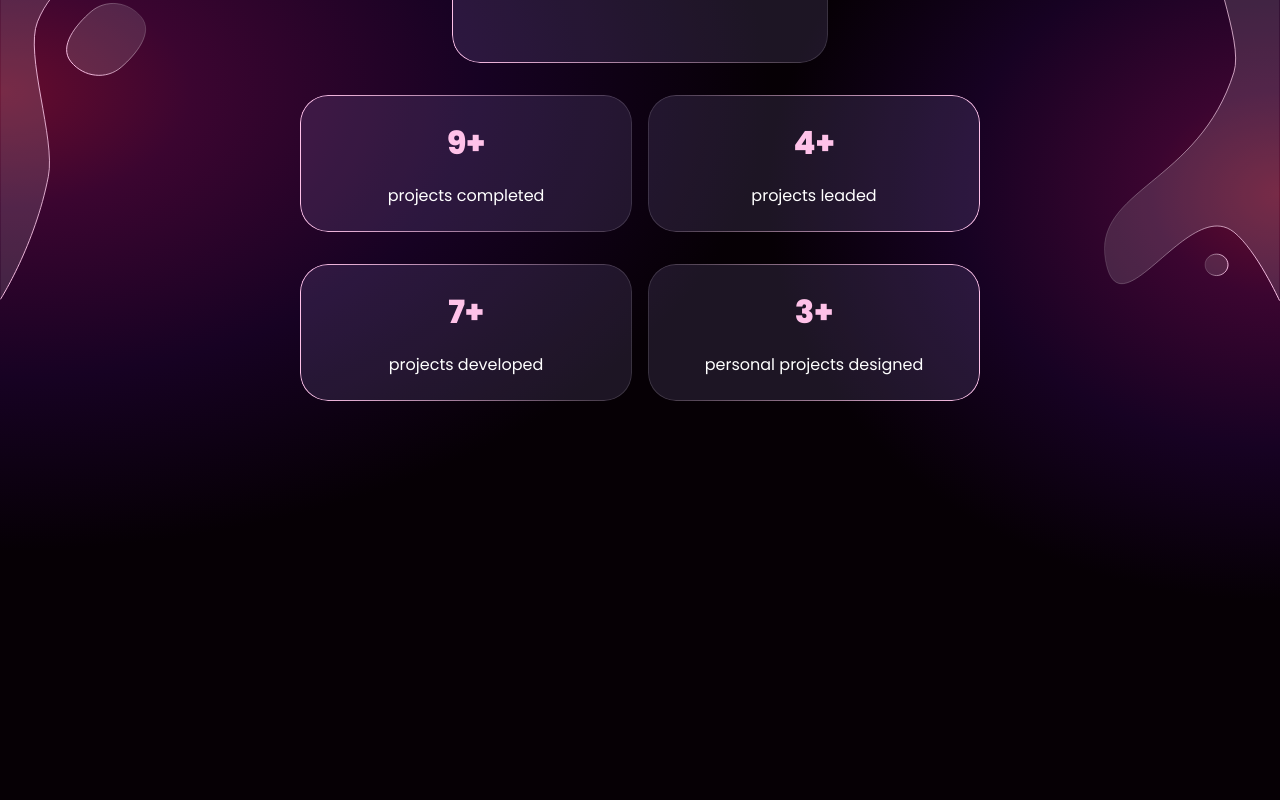
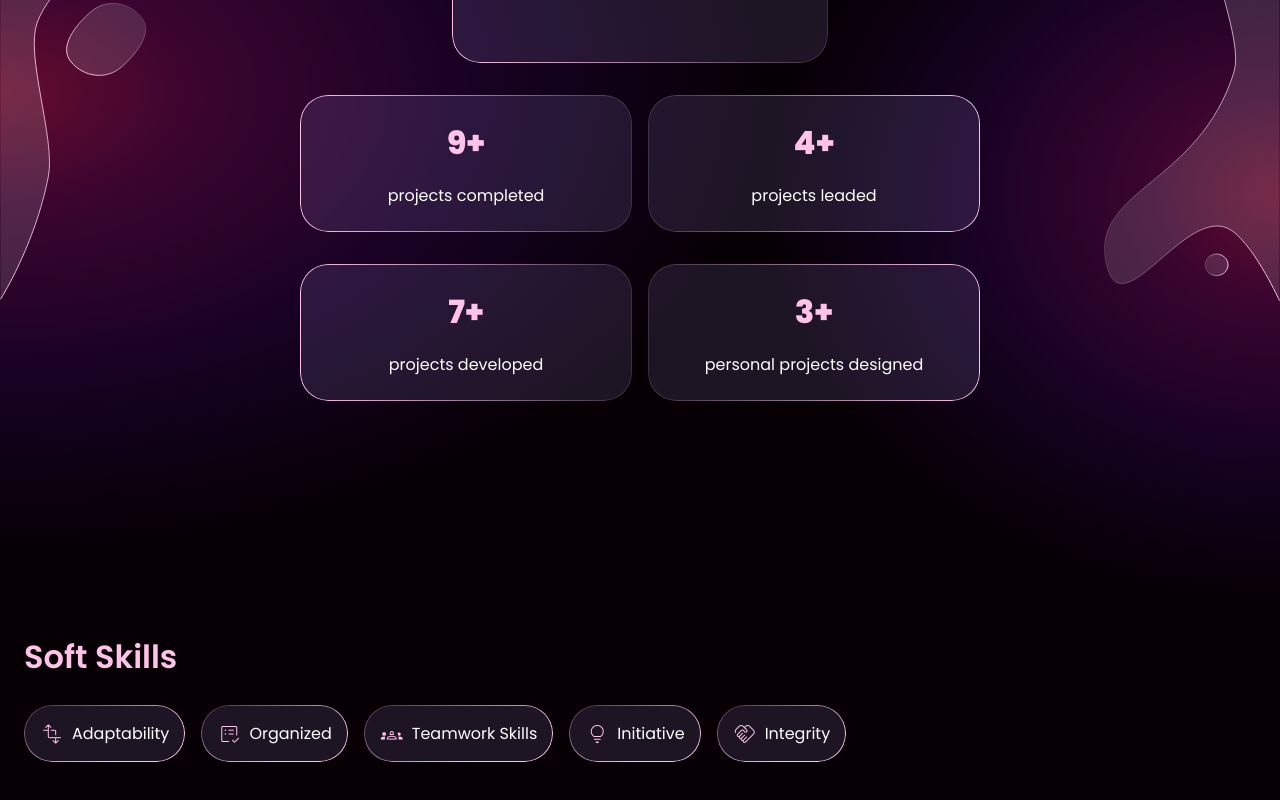
Before and after one commit to elennovi/portfolio, an Angular app: page / in a window 1280 px wide. Shown: the part 1477-2277 px from the top of the page. Before the commit the page ends 2078 px from the top, so only its background shows below. Built offline with nearby package versions, Linux system fonts and the light colour scheme.

Commit message:
add(SoftSkillsBanner): create new components

```diff
--- a/src/app/app.html
+++ b/src/app/app.html
@@ -5,3 +5,5 @@
 <app-skills-banner />
 
 <app-milestones-banner />
+
+<app-soft-skills-banner />
--- /dev/null
+++ b/src/app/components/core/tag/tag.html
@@ -0,0 +1,4 @@
+<div class="tag">
+  <span class="tag__icon material-symbols-rounded" aria-hidden="true">{{ icon }}</span>
+  <h3 class="tag__title">{{ label }}</h3>
+</div>
--- /dev/null
+++ b/src/app/components/core/tag/tag.scss
@@ -0,0 +1,39 @@
+@use '../../../../styles/mixins.scss' as mixins;
+
+.tag {
+  display: flex;
+  flex-direction: row;
+  justify-content: center;
+  align-items: center;
+  gap: var(--spacing-xxs);
+  padding: var(--spacing-xs);
+
+  background-color: var(--blurred-three);
+
+  border-radius: var(--border-radius-normal);
+
+  @include mixins.platform(tablet, mobile) {
+    padding: var(--spacing-xxs) var(--spacing-xs);
+  }
+
+  &__icon {
+    color: var(--secondary-one);
+  }
+
+  &__title {
+    font-family: var(--font-family);
+    font-size: 16px;
+    font-weight: 400;
+    line-height: normal;
+
+    color: var(--secondary-two);
+
+    width: max-content;
+
+    @include mixins.platform(tablet, mobile) {
+      font-size: 14px;
+    }
+  }
+
+  @include mixins.border-bottom-top;
+}
--- /dev/null
+++ b/src/app/components/soft-skills-banner/soft-skills-banner.html
@@ -0,0 +1,11 @@
+<section class="soft-skills-banner">
+    <h2 class="soft-skills-banner__title">Soft Skills</h2>
+
+    <div class="soft-skills-banner__carousel">
+        <app-tag label="Adaptability" icon="transform" />
+        <app-tag label="Organized" icon="list_alt_check" />
+        <app-tag label="Teamwork Skills" icon="groups_2" />
+        <app-tag label="Initiative" icon="lightbulb" />
+        <app-tag label="Integrity" icon="handshake" />
+    </div>
+</section>
--- /dev/null
+++ b/src/app/components/soft-skills-banner/soft-skills-banner.scss
@@ -0,0 +1,57 @@
+@use '../../../styles/mixins.scss' as mixins;
+
+.soft-skills-banner {
+  display: flex;
+  flex-direction: column;
+  gap: var(--spacing-s);
+  padding: var(--spacing-m) 0 var(--spacing-xl) 0;
+
+  @include mixins.platform(tablet, mobile) {
+    gap: var(--spacing-xs);
+    padding: var(--spacing-s) 0 var(--spacing-l) 0;
+  }
+
+  &__title {
+    font-family: var(--font-family);
+    font-size: 32px;
+    font-weight: 600;
+    line-height: normal;
+
+    color: var(--secondary-one);
+
+    padding: 0 var(--spacing-s);
+
+    @include mixins.platform(tablet, mobile) {
+      font-size: 24px;
+      padding: 0 var(--spacing-xs);
+    }
+  }
+
+  &__carousel {
+    display: flex;
+    flex-direction: row;
+    gap: var(--spacing-xs);
+
+    padding: 0 var(--spacing-s) var(--spacing-m) var(--spacing-s);
+
+    overflow: auto;
+
+    @include mixins.platform(tablet, mobile) {
+      gap: var(--spacing-xxs);
+      padding: 0 var(--spacing-xs) var(--spacing-s) var(--spacing-xs);
+    }
+  }
+
+  app-card {
+    display: block;
+    max-width: 150px;
+    min-width: 150px;
+
+    height: 100%;
+
+    @include mixins.platform(tablet, mobile) {
+      max-width: 125px;
+      min-width: 125px;
+    }
+  }
+}
```
Also changed, not shown: src/app/app.ts (+5 -5 lines), src/app/components/core/tag/tag.ts (added, +11 -0 lines), src/app/components/soft-skills-banner/soft-skills-banner.ts (added, +12 -0 lines).
